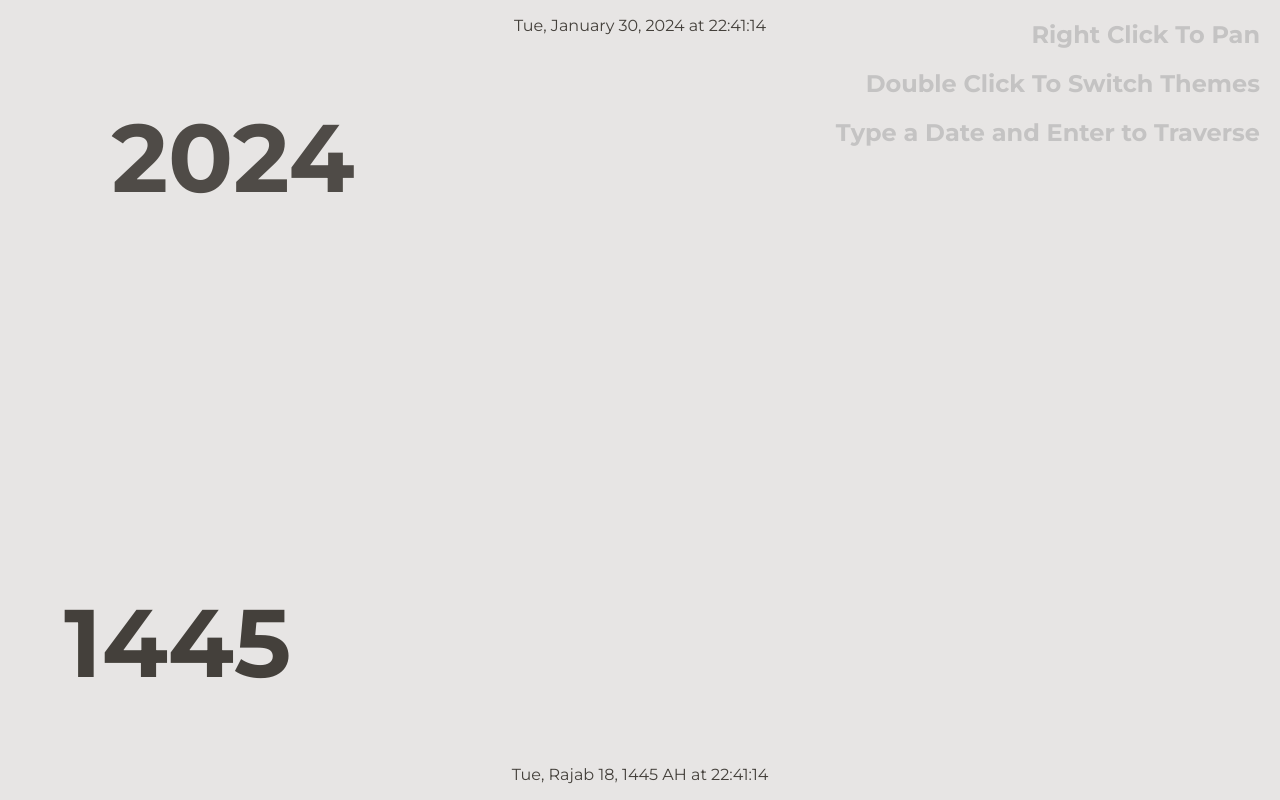
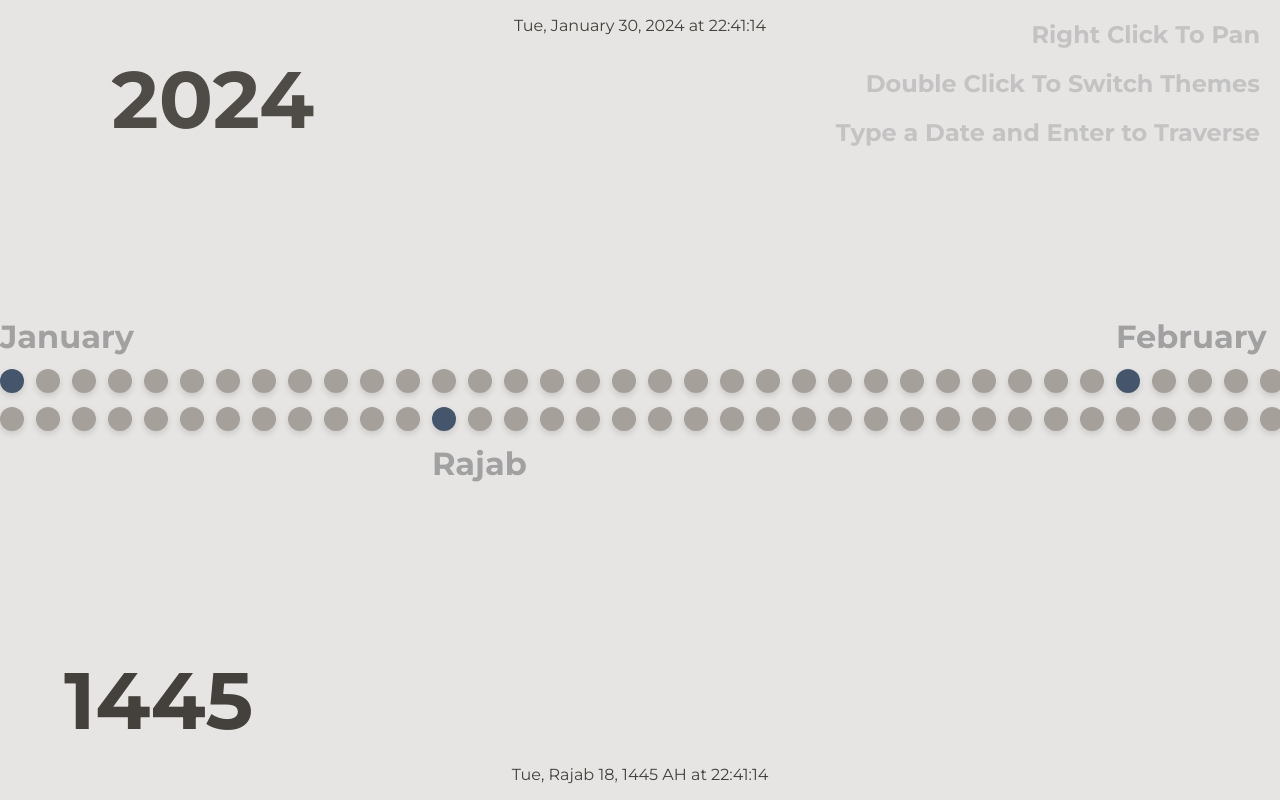
Before and after one commit to Abdo-reda/calendars-comparison, a Vue app: page / in a window 1280 px wide. Built offline with nearby package versions, Linux system fonts and the light colour scheme.

Commit message:
general polish to styling

```diff
--- a/src/assets/styles/main.css
+++ b/src/assets/styles/main.css
@@ -55,7 +55,8 @@ footer {
 
 h1 {
   color: var(--main-heading-color);
-  font-size: 6rem;
+  font-size: 5rem;
+  margin: 0px;
   width: fit-content;
 }
 
@@ -79,7 +80,7 @@ sup {
   position: fixed;
   z-index: -1;
   opacity: 30%;
-  font-size: 12rem;
+  font-size: 9vw;
   top: 25%;
   left: 50%;
   font-weight: bolder;
```
